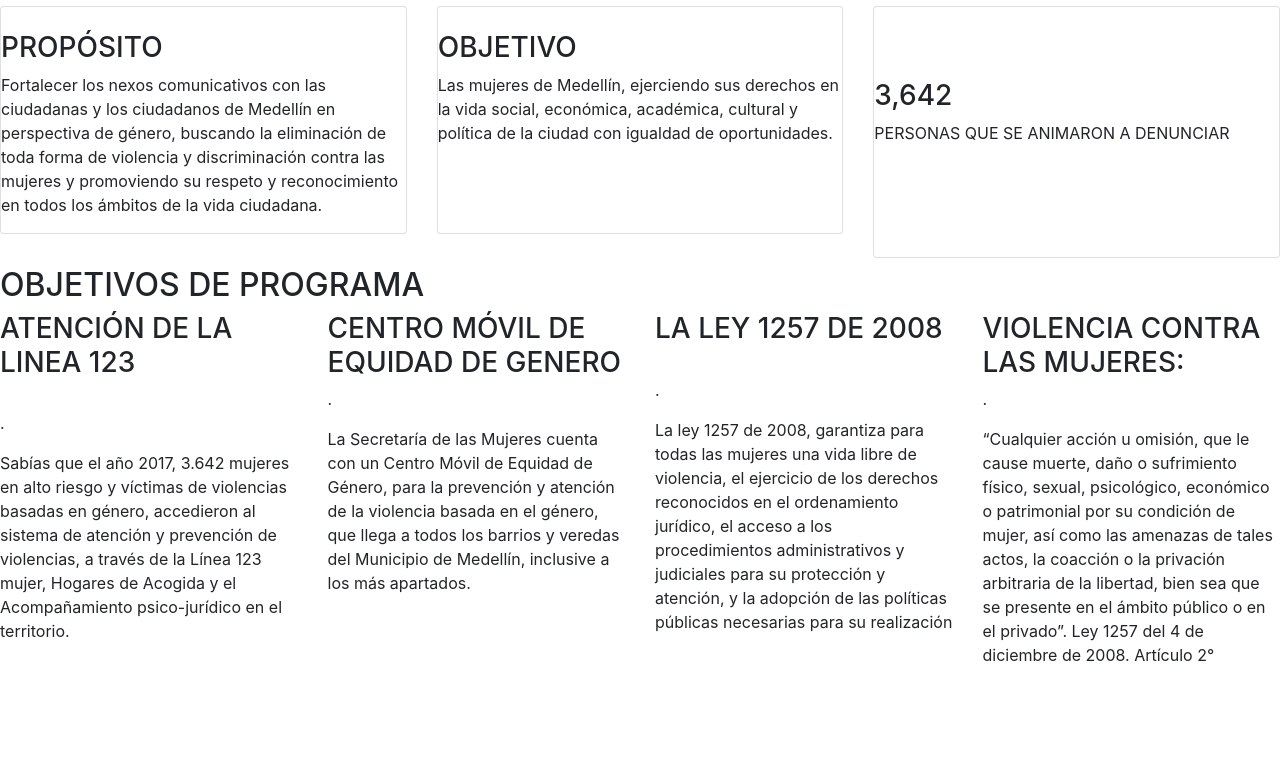
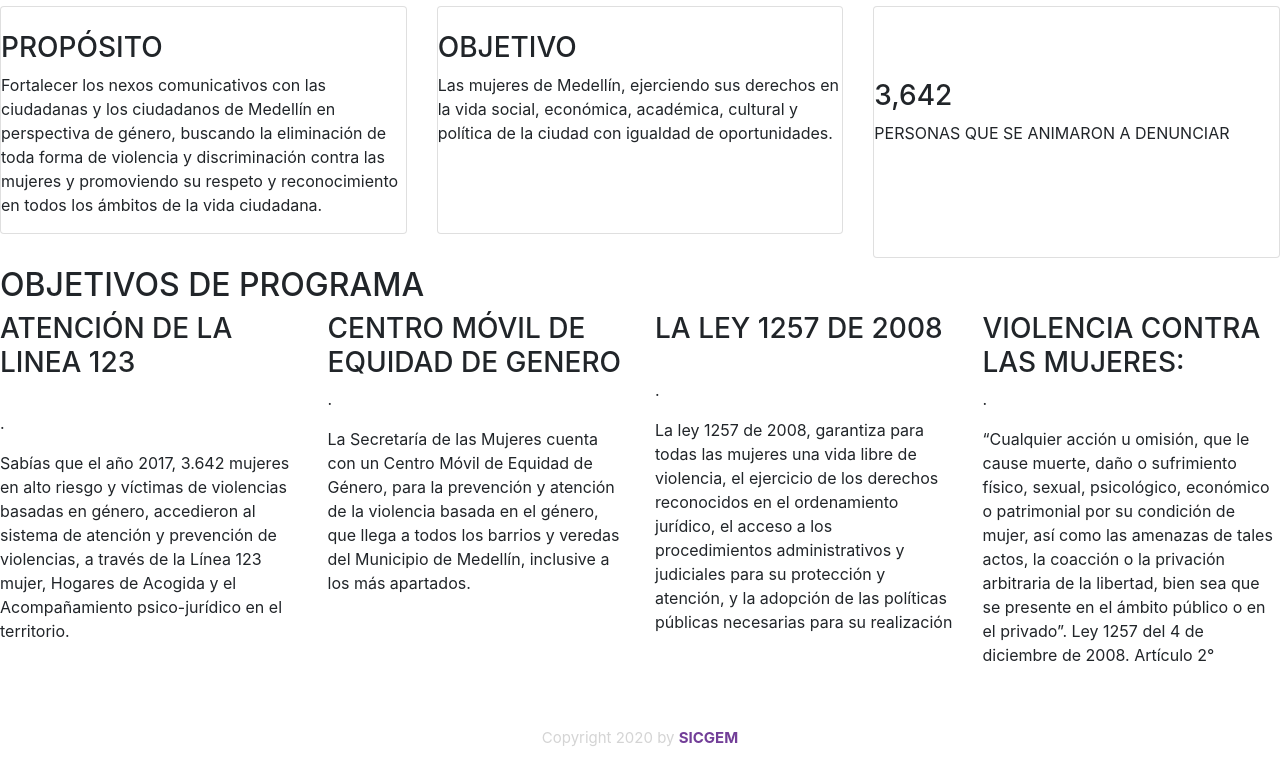
Before and after one commit to caritog/Proyecto-Final-SICGEM, a plain HTML site: page page/index.html in a window 1280 px wide. Shown: the part 844-1614 px from the top of the page. Before the commit the page ends 1551 px from the top, so only its background shows below. Drawn offline with Linux system fonts and the light colour scheme.

Commit message:
Tratando de hacerle merge al footer

```diff
--- a/page/index.html
+++ b/page/index.html
@@ -212,6 +212,16 @@
 
   <!--///////////////////////////////////////// FOOTER CARO GARCÍA ///////////////////////////////////////////////-->
 
+        <div id="footer-copyright-container" class="footer-copyright-section">
+            <div class="container text-center">
+                <div class="tpath-row">
+                    <div id="copyright-text" class="copyright-info">
+                        <p class="copy">Copyright 2020 by <a href="//www.medellin.gov.co/sicgem/">SICGEM</a></p>
+                    </div><!-- #copyright-text -->
+                </div>
+            </div>
+        </div><!-- #footer-copyright-container -->
+
 
 
 
```
